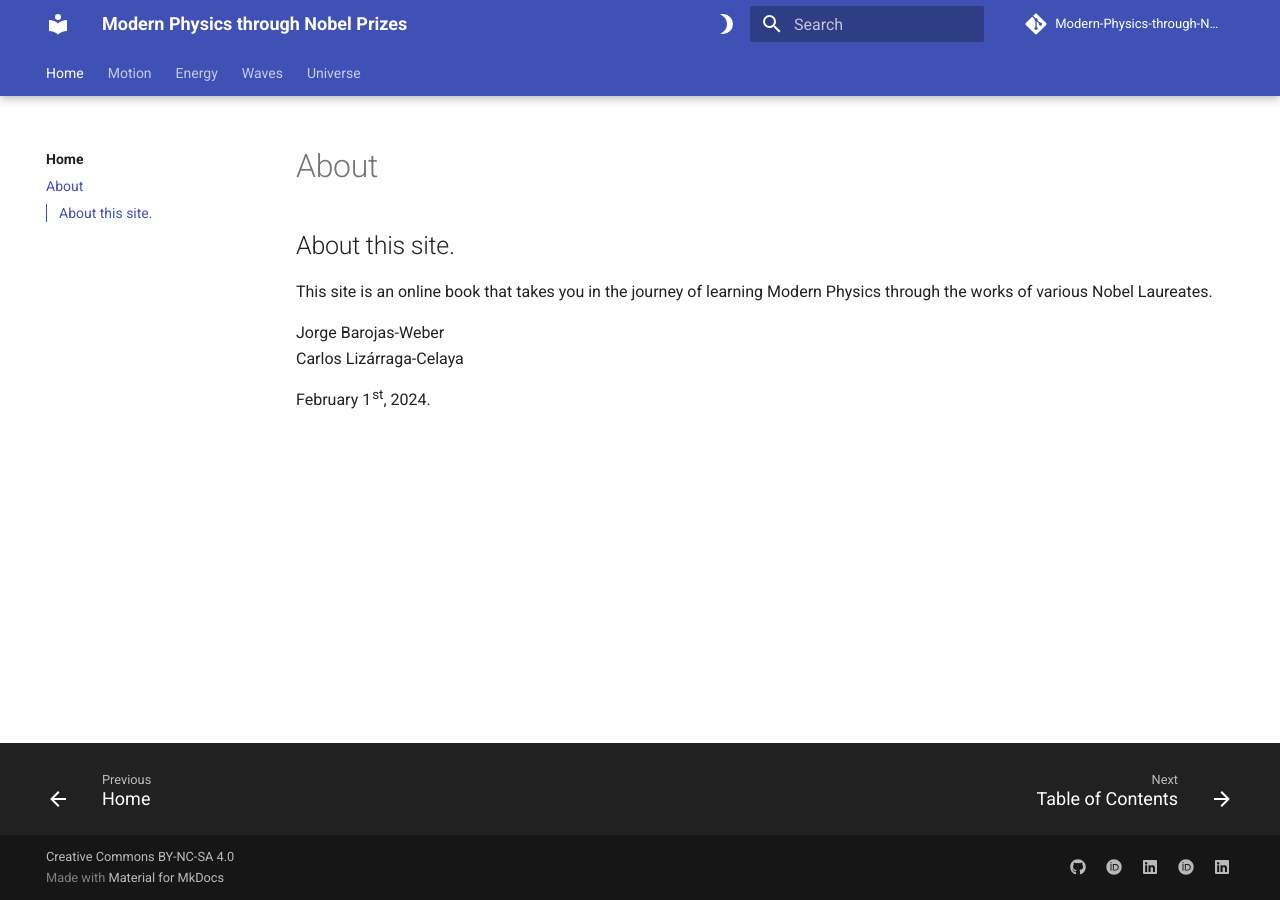
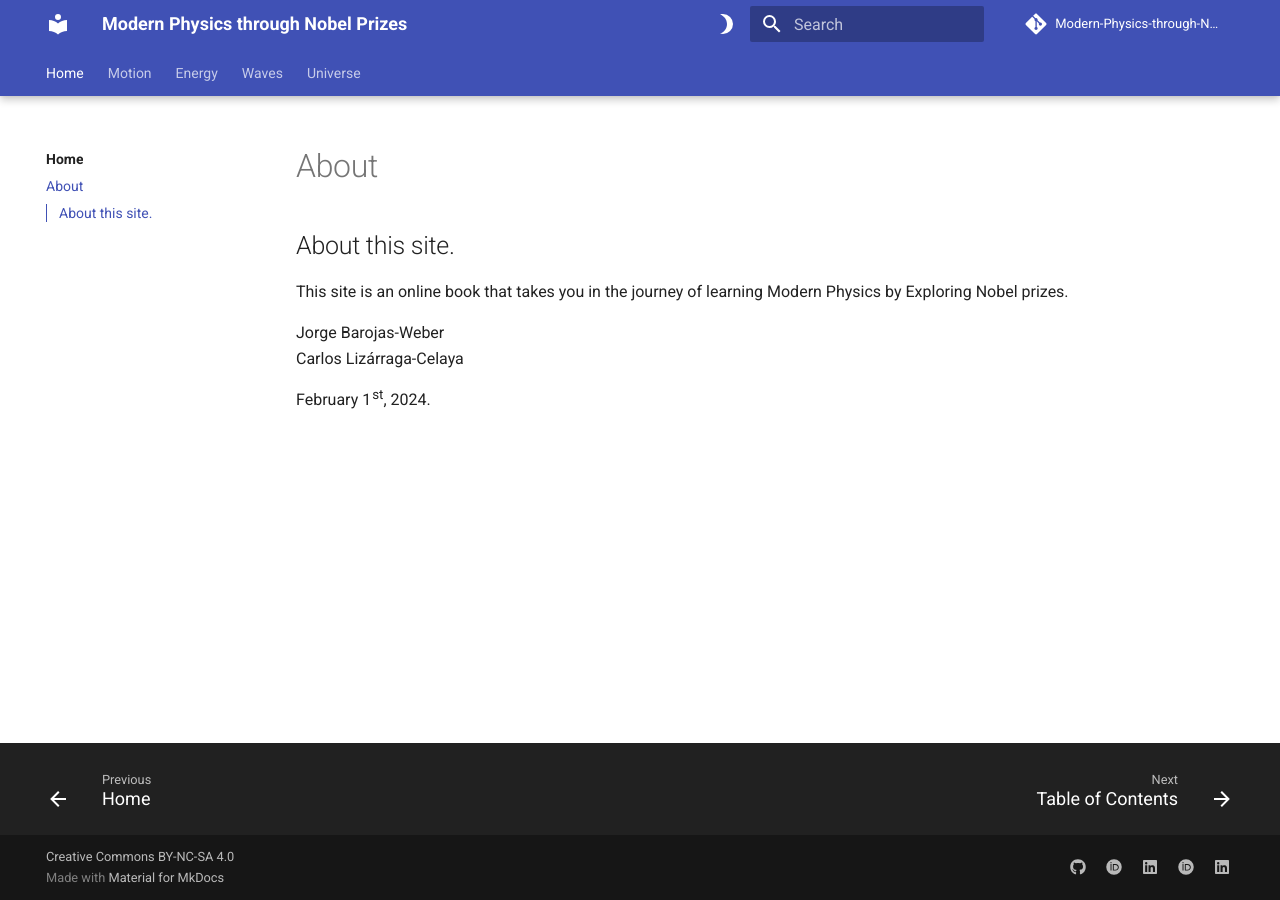
Before and after one commit to modphysnobel/modphysnobel.github.io, an MkDocs documentation site: the page built from docs/about.md, in a window 1280 px wide. Built offline with MkDocs 1.6.1 and Material for MkDocs 9.7.7, drawn with Linux system fonts in a browser that asks for light colours; some web fonts are replaced; comment, search, counter and statistics services are not loaded.

Commit message:
Update about.md

```diff
--- a/docs/about.md
+++ b/docs/about.md
@@ -1,7 +1,7 @@
 ## About this site.
 
 This site is an online book that takes you in the journey of learning Modern Physics
-through the works of various Nobel Laureates.
+by Exploring Nobel prizes.
 
 Jorge Barojas-Weber<br>
 Carlos Lizárraga-Celaya
```
